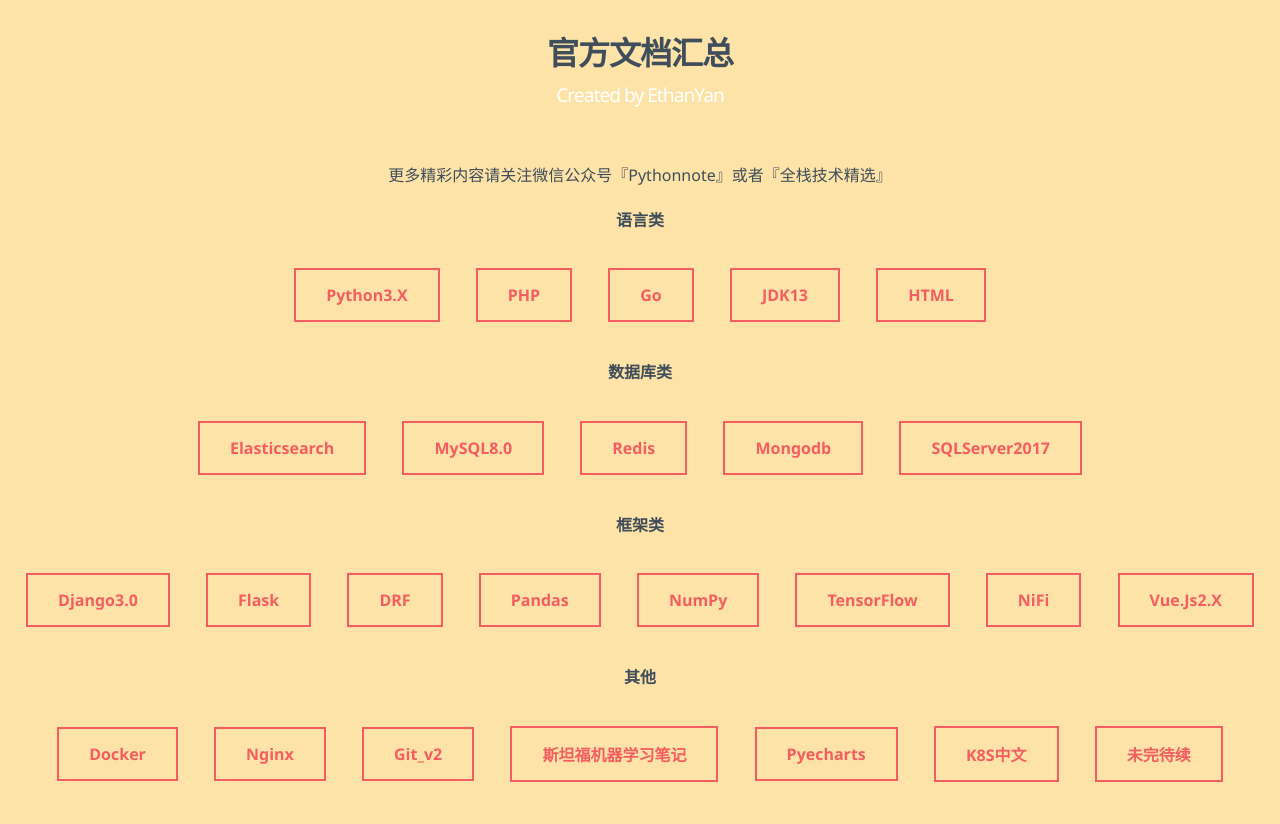
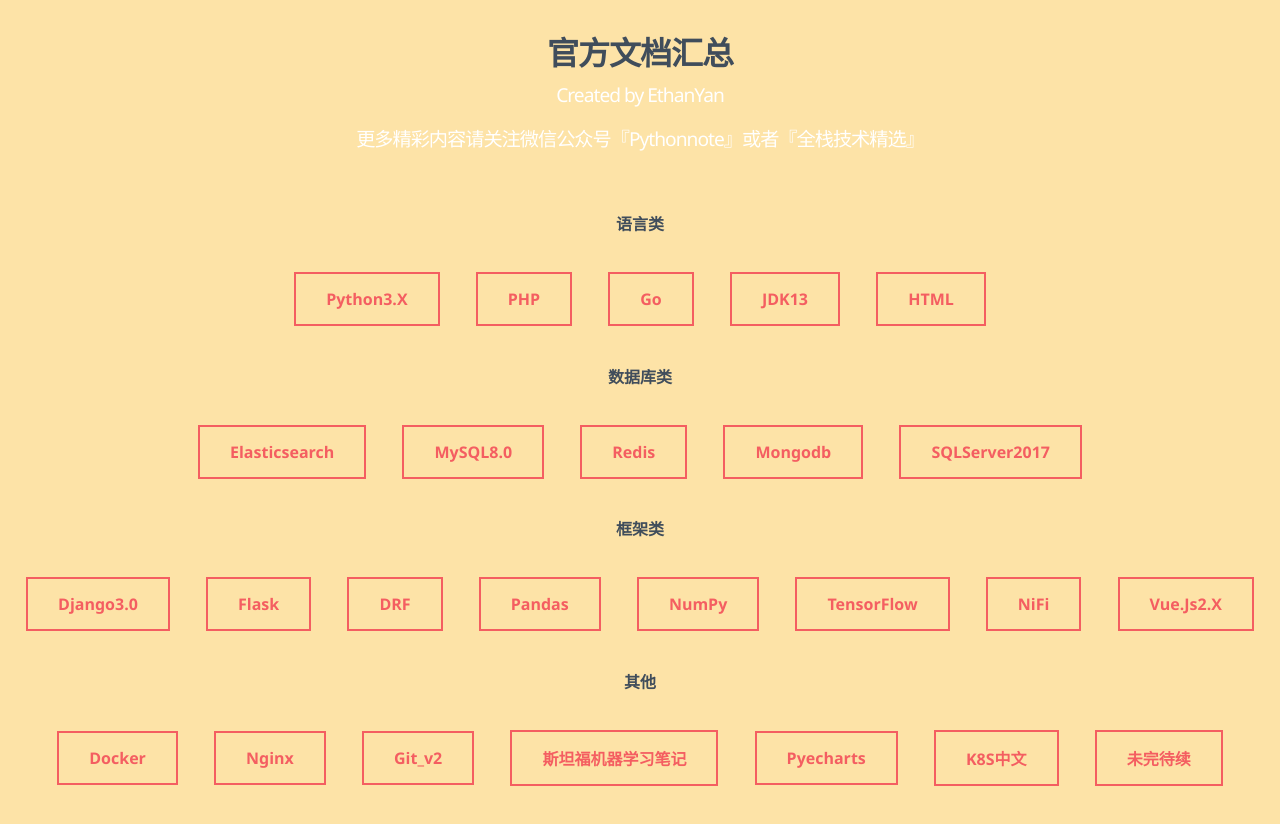
Before and after one commit to EthanYan6/OfficialDocuments, a plain HTML site: page index.html in a window 1280 px wide. Drawn offline with Linux system fonts and the light colour scheme; a script that the page names is missing; a web font is replaced by a local one.

Commit message:
update the index.html

```diff
--- a/index.html
+++ b/index.html
@@ -15,10 +15,9 @@
 <body>
     <article class="htmleaf-container">
         <header class="htmleaf-header">
-            <h1>官方文档汇总 <span>Created by EthanYan</span></h1>
+            <h1>官方文档汇总 <span>Created by EthanYan</span> <span>更多精彩内容请关注微信公众号『Pythonnote』或者『全栈技术精选』</span></h1>
         </header>
         <div class="htmleaf-content">
-            <p><span>更多精彩内容请关注微信公众号『Pythonnote』或者『全栈技术精选』</span></p>
             <h4>语言类</h4>
             <button class="draw" onclick="location.href='https://docs.python.org/3/'">Python3.x</button>
             <button class="draw meet" onclick="location.href='https://www.php.net/manual/zh/index.php'">PHP</button>
```
